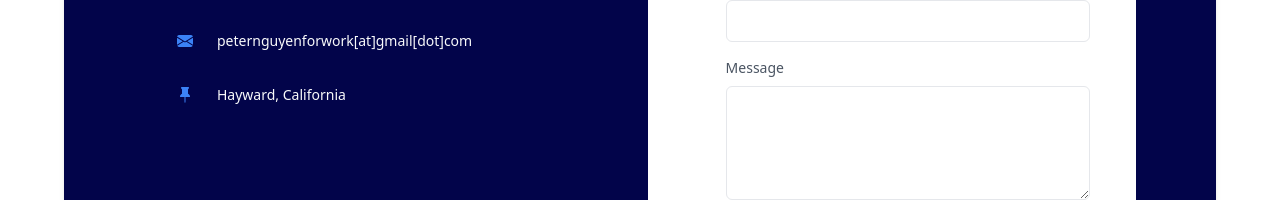
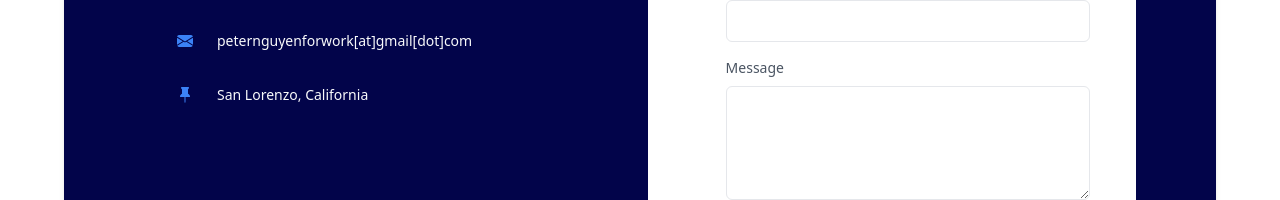
Before and after one commit to petercrackthecode/peter_portfolio, a Next.js app: page /contact in a window 1280 px wide. Shown: the part 626-826 px from the top of the page. Built offline with nearby package versions, Linux system fonts and the light colour scheme.

Commit message:
updated my location & "Favourite Projects" to "Favorite Projects"

```diff
--- a/components/FavoriteProjects.tsx
+++ b/components/FavoriteProjects.tsx
@@ -6,7 +6,7 @@ export default function FavoriteProjects() {
       <div className="max-w-6xl mx-auto">
         <header className="flex flex-col md:flex-row justify-between items-center pt-40 mx-10 md:my-20 lg:my-0">
           <h1 className="text-6xl lg:text-9xl max-w-lg font-bold text-gray-500 my-20 md:my-0 md:text-white dark:text-gray-600 text-center">
-            Favourite Projects
+            Favorite Projects
           </h1>
           <Link href="/projects">
             <a className="mb-20 md:mb-0 px-8 py-4 rounded-md bg-white shadow-lg text-xl font-semibold flex flex-row space-x-4 items-center dark:text-gray-700">
--- a/pages/contact.jsx
+++ b/pages/contact.jsx
@@ -62,7 +62,7 @@ export default function Contact() {
                 >
                   <path d="M4.146.146A.5.5 0 0 1 4.5 0h7a.5.5 0 0 1 .5.5c0 .68-.342 1.174-.646 1.479-.126.125-.25.224-.354.298v4.431l.078.048c.203.127.476.314.751.555C12.36 7.775 13 8.527 13 9.5a.5.5 0 0 1-.5.5h-4v4.5c0 .276-.224 1.5-.5 1.5s-.5-1.224-.5-1.5V10h-4a.5.5 0 0 1-.5-.5c0-.973.64-1.725 1.17-2.189A5.921 5.921 0 0 1 5 6.708V2.277a2.77 2.77 0 0 1-.354-.298C4.342 1.674 4 1.179 4 .5a.5.5 0 0 1 .146-.354z" />
                 </svg>
-                <p className="text-gray-50 font-light text-sm">Hayward, California</p>
+                <p className="text-gray-50 font-light text-sm">San Lorenzo, California</p>
               </div>
             </div>
           </div>
```
